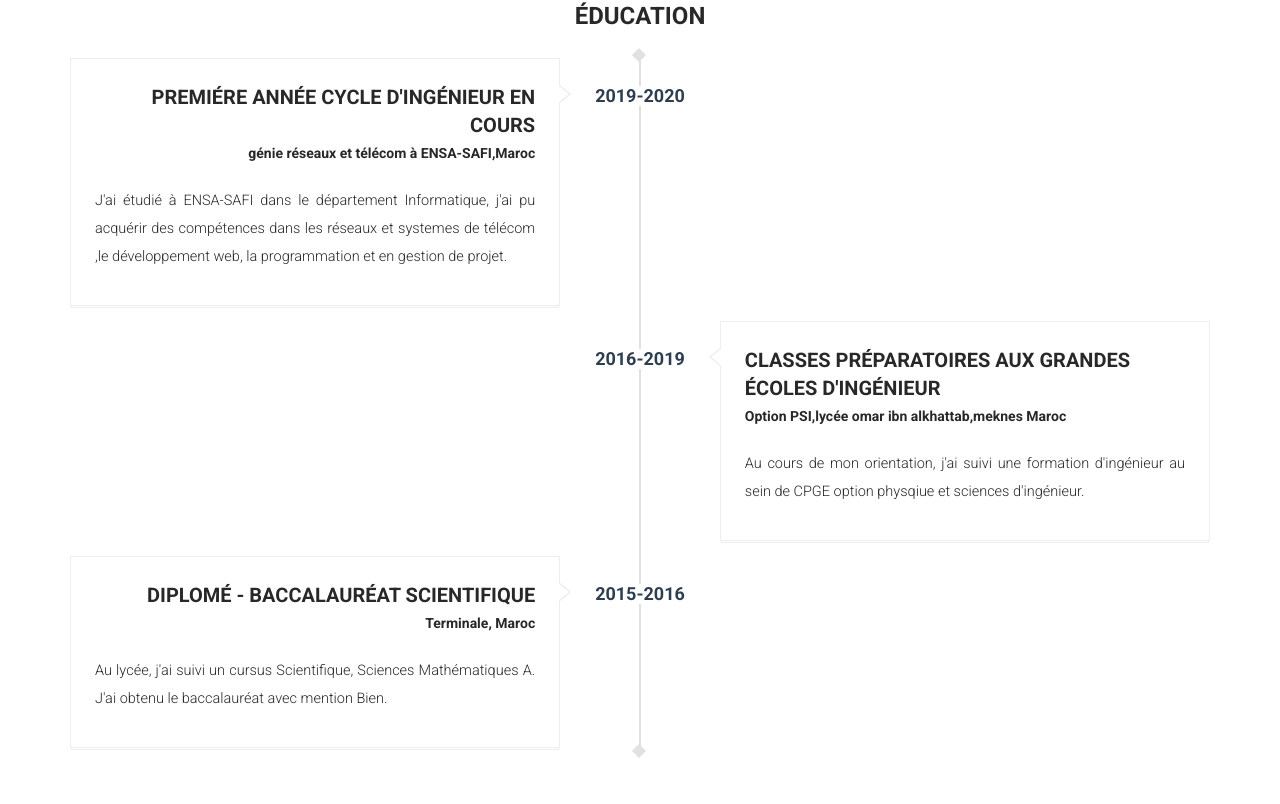
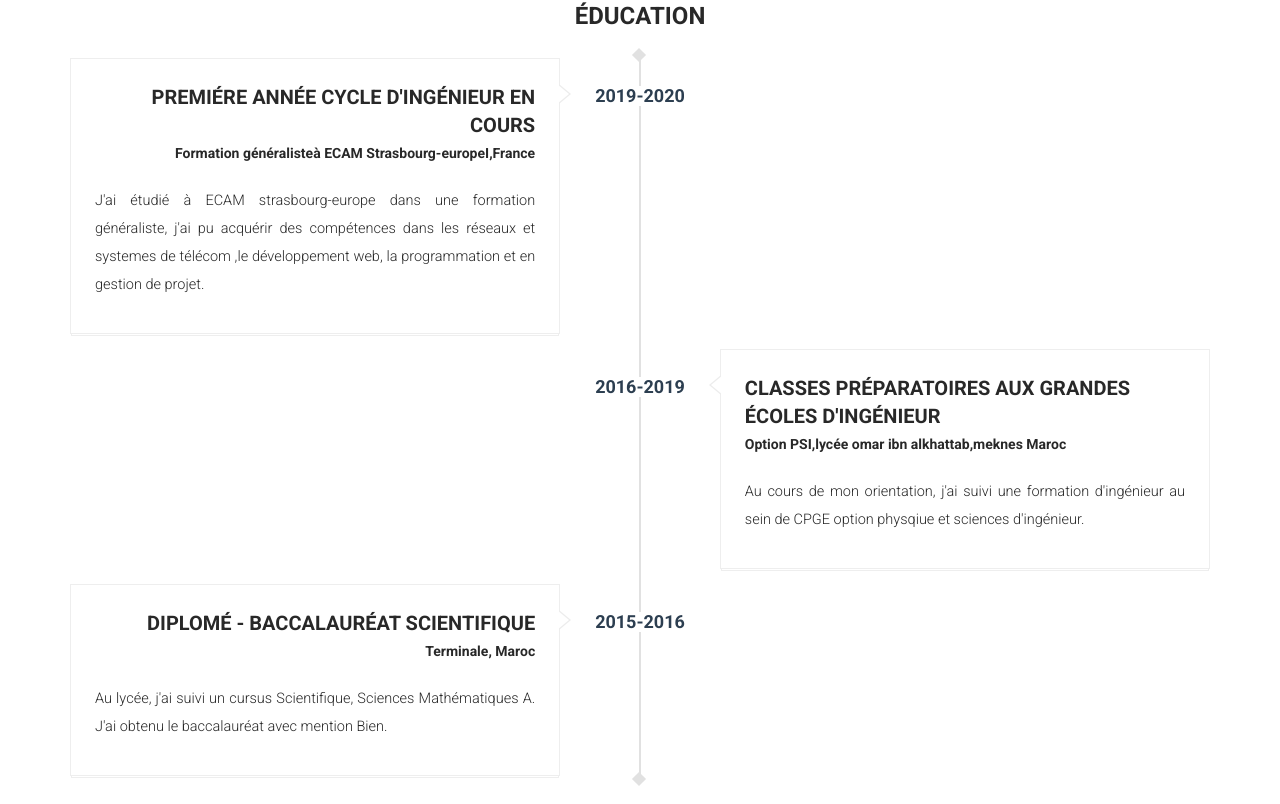
Before and after one commit to adnaneouahbi/mypersoweb, a plain HTML site: page index.html in a window 1280 px wide. Shown: the part 2288-3092 px from the top of the page. Drawn offline with Linux system fonts and the light colour scheme.

```diff
--- a/index.html
+++ b/index.html
@@ -179,11 +179,11 @@
 								<div class="timeline-content">
 									<div class="timeline-heading">
 										<h3>Premiére année cycle d'ingénieur en cours</h3>
-										<span>génie réseaux et télécom à ENSA-SAFI,Maroc</span>
+										<span>Formation généralisteà ECAM Strasbourg-europeI,France</span>
 									</div><!-- /timeline-heading -->
 
 									<div class="timeline-body">
-										<p>J'ai étudié à ENSA-SAFI dans le département Informatique, j'ai pu acquérir des compétences dans les réseaux et systemes de télécom ,le développement web, la programmation et en gestion de projet.</p>
+										<p>J'ai étudié à ECAM strasbourg-europe dans une formation généraliste, j'ai pu acquérir des compétences dans les réseaux et systemes de télécom ,le développement web, la programmation et en gestion de projet.</p>
 									</div><!-- /timeline-body -->
 								</div> <!-- /timeline-content -->
 							</div><!-- /timeline-panel -->
```
